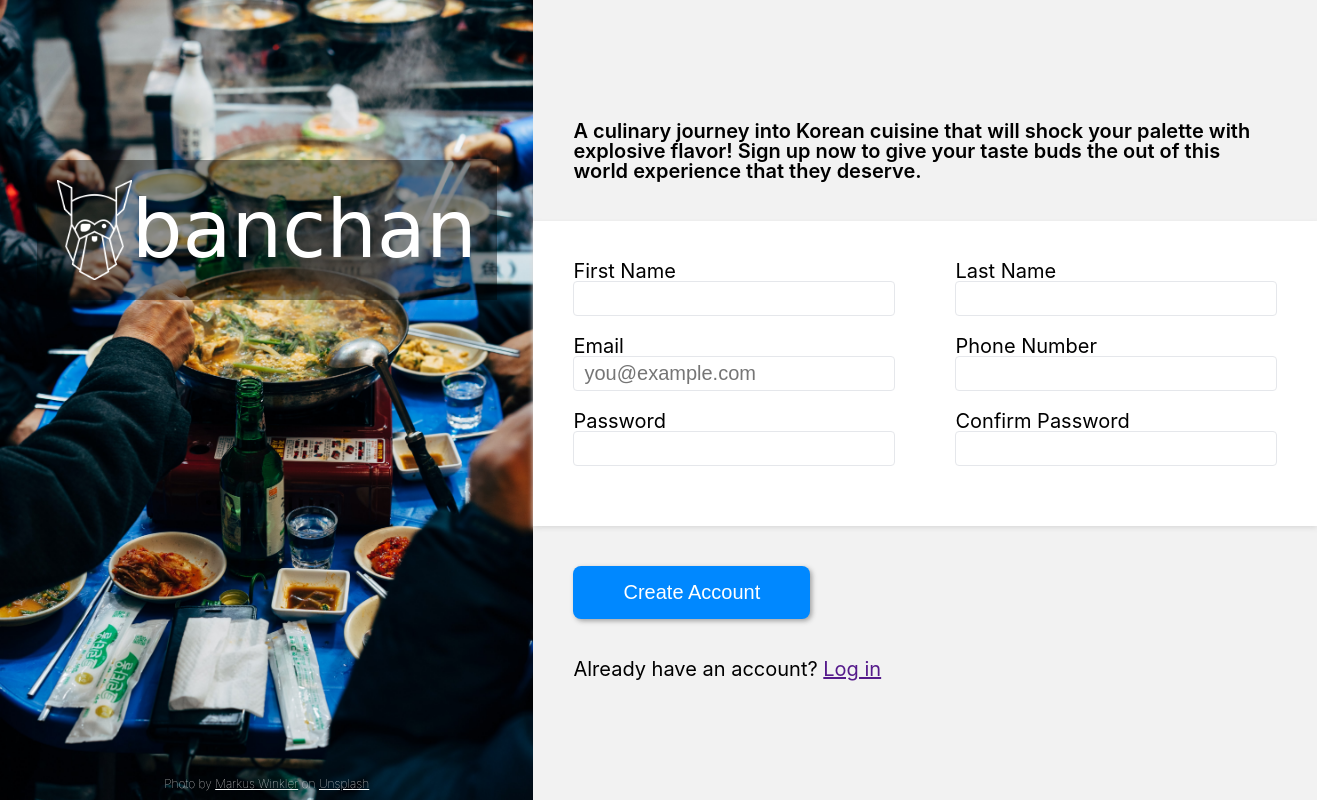
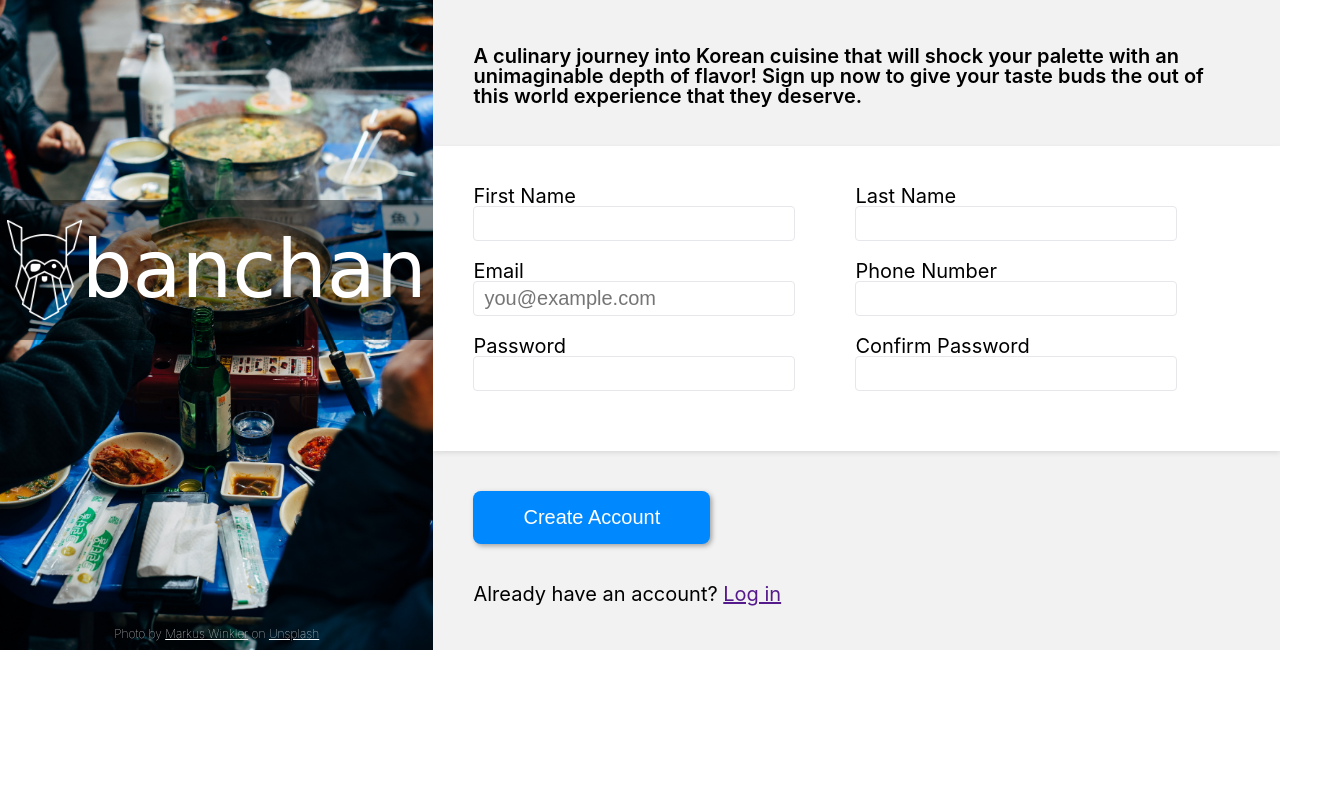
Before and after one commit to michaeljchong/sign-up-form, a plain HTML site: page index.html in a window 1280 px wide. Shown: the whole page, 1317 px wide, since content can reach past the window. Drawn offline with Linux system fonts and the light colour scheme; a web font is replaced by a local one.

Commit message:
Fix absolute positioning relative to sidebar

```diff
--- a/index.html
+++ b/index.html
@@ -24,7 +24,7 @@
   </div>
   <div class="content">
     <div class="intro">
-      <p>A culinary journey into Korean cuisine that will shock your palette with explosive flavor! Sign up now to give your taste buds the out of this world experience that they deserve.</p>
+      <p>A culinary journey into Korean cuisine that will shock your palette with an unimaginable depth of flavor! Sign up now to give your taste buds the out of this world experience that they deserve.</p>
     </div>
     <form action="signupform/path" method="post">
       <div class="column">
--- a/style.css
+++ b/style.css
@@ -54,13 +54,14 @@ body {
 }
 
 .sidebar {
+  position: relative;
   display: flex;
   justify-content: center;
   color: white;
 }
 
 .sidebar img {
-  height: 100vh;
+  height: 650px;
 }
 
 .sidebar .credit {
@@ -79,11 +80,12 @@ body {
   display: flex;
   justify-content: center;
   align-items: center;
-  top: 20vh;
-  padding: 20px;
+  top: 200px;
+  padding: 20px 0;
   font-family: 'Supermercado One', cursive;
   font-size: 5rem;
   background-color: rgba(0, 0, 0, 0.399);
+  width: 100%;
 }
 
 .logo img {
@@ -95,6 +97,7 @@ body {
   flex-direction: column;
   justify-content: center;
   background-color: rgb(242, 242, 242);
+
 }
 
 .content>div,
```
